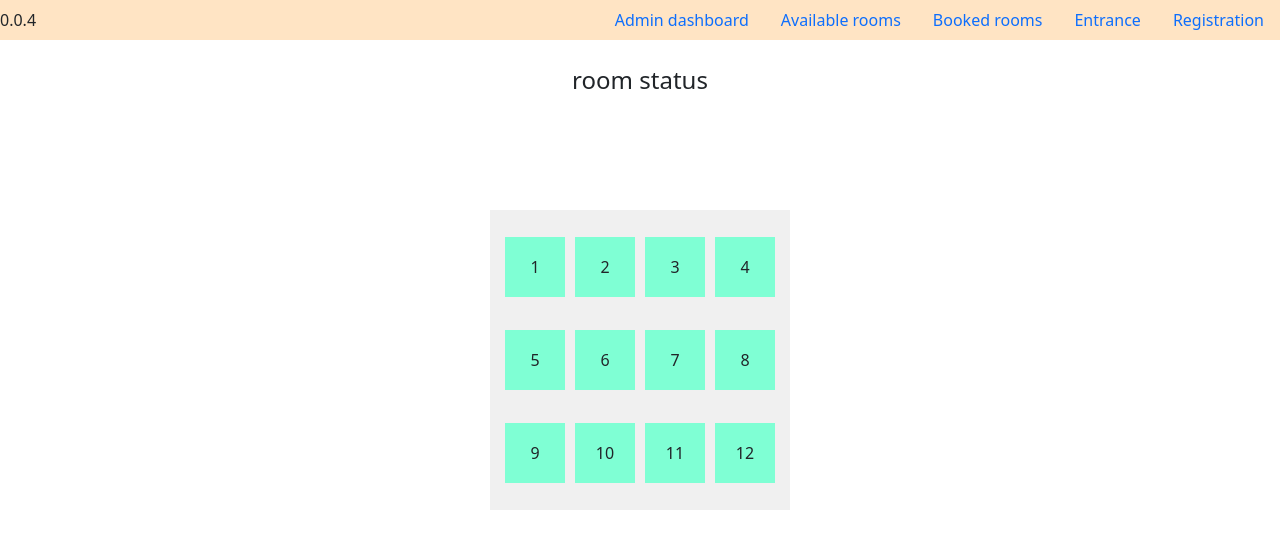
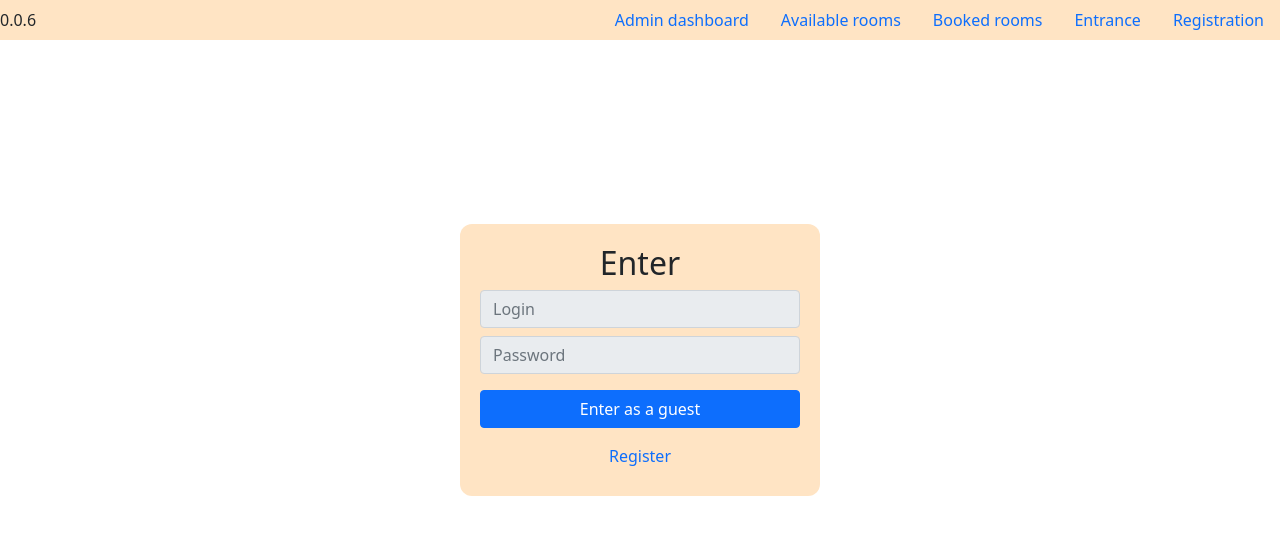
Before and after one commit to SVDotsenko/hotel-booking, a React (Create React App) app: page / in a window 1280 px wide. Before the commit this address led to /admin. Shown: the top 548 px of the page. Built offline with nearby package versions, Linux system fonts and the light colour scheme.

Commit message:
0.0.6 entrance form is first to enter into application the spinner was added

```diff
--- a/package.json
+++ b/package.json
@@ -1,6 +1,6 @@
 {
   "name": "hotel-booking",
-  "version": "0.0.4",
+  "version": "0.0.6",
   "private": true,
   "dependencies": {
     "@testing-library/jest-dom": "^5.16.5",
--- a/src/app/App.js
+++ b/src/app/App.js
@@ -1,6 +1,6 @@
 import React from "react";
 import NavBar from "./components/navbar/navBar";
-import {Redirect, Route, Switch} from "react-router-dom";
+import {Route, Switch} from "react-router-dom";
 import Entrance from "./components/login/entrance";
 import Registration from "./components/login/registration";
 import Rooms from "./components/routs/rooms";
@@ -10,11 +10,10 @@ function App() {
     return <>
         <NavBar/>
         <Switch>
-            <Redirect exact from="/" to="/admin"/>
             <Route path="/admin" component={Admin}/>
-            <Route path="/entrance" component={Entrance}/>
             <Route path="/registration" component={Registration}/>
             <Route path="/rooms/:book/:roomID?" component={Rooms}/>
+            <Route path="/" component={Entrance}/>
         </Switch>
     </>;
 
--- a/src/app/api/fake.api/room.api.js
+++ b/src/app/api/fake.api/room.api.js
@@ -89,16 +89,14 @@ if (!localStorage.getItem("rooms")) {
     localStorage.setItem("rooms", JSON.stringify(rooms));
 }
 
-const fetchAll = () =>
-    new Promise((resolve) => {
-        window.setTimeout(function () {
+const fetchAll = () => new Promise(resolve => {
+    setTimeout(function () {
         resolve(JSON.parse(localStorage.getItem("rooms")));
     }, 1000);
 });
 
-const getById = id =>
-    new Promise(resolve => {
-        window.setTimeout(function () {
+const getById = id => new Promise(resolve => {
+    setTimeout(function () {
         resolve(JSON.parse(localStorage.getItem("rooms")).find(room => room.roomNumber == id));
     }, 500);
 });
@@ -112,11 +110,13 @@ const update = (id, data) => new Promise(resolve => {
 });
 
 const bookRoom = roomID => new Promise(resolve => {
+    setTimeout(() => {
         const rooms = JSON.parse(localStorage.getItem("rooms"));
         const roomIndex = rooms.findIndex(room => room.roomNumber == roomID);
         rooms[roomIndex].booked = !rooms[roomIndex].booked;
         localStorage.setItem("rooms", JSON.stringify(rooms));
         resolve(rooms[roomIndex]);
+    }, 100);
 });
 
 export default {
--- a/src/app/components/admin/admin.css
+++ b/src/app/components/admin/admin.css
@@ -42,15 +42,6 @@
     background-color: aquamarine;
 }
 
-.caption {
-    display: flex;
-    justify-content: center;
-    align-items: center;
-    height: 80px;
+.pending {
+    background-color: grey;
 }
-
-.caption h1 {
-    margin: 0;
-    font-size: 24px;
-    text-align: center;
-}
--- a/src/app/components/admin/admin.jsx
+++ b/src/app/components/admin/admin.jsx
@@ -1,6 +1,7 @@
 import React, {useEffect, useState} from "react";
 import "./admin.css";
 import api from "../../api";
+import Spinner from "../spinner";
 
 const Admin = () => {
     const [rooms, setRooms] = useState();
@@ -18,27 +19,24 @@ const Admin = () => {
     }
 
     return rooms ? <>
-        <div className="caption">
-            <h1>room status</h1>
-        </div>
+        <h1 className="text-center mt-5">Rooms status</h1>
         <div className="container">
             <div className="inner-container"
                  data-toggle="tooltip"
                  title="click the room to change booking status">
                 {rooms?.map(room =>
-                    <div
-                        key={room._id}
-                        className={getRoomStyle(room)}
-                        data-toggle="tooltip"
-                        title={room.name}
-                        onClick={() => handleClick(room)}
+                    <div key={room._id}
+                         className={getRoomStyle(room)}
+                         data-toggle="tooltip"
+                         title={room.name}
+                         onClick={() => handleClick(room)}
                     >
                         {room.roomNumber}
                     </div>
                 )}
             </div>
         </div>
-    </> : <h1> Loading rooms...</h1>;
+    </> : <Spinner/>;
 }
 
 export default Admin;
--- a/src/app/components/dashboard/dashboard.jsx
+++ b/src/app/components/dashboard/dashboard.jsx
@@ -3,6 +3,7 @@ import "./dashboard.css"
 import Room from "../room/room";
 import api from "../../api";
 import {useParams} from "react-router-dom";
+import Spinner from "../spinner";
 
 const Dashboard = () => {
     const {book} = useParams();
@@ -23,7 +24,7 @@ const Dashboard = () => {
     }
 
     return rooms ? <>
-        <h2 className="mt-1">{getPageTitle()} </h2>
+        <h2 className="text-center mt-1">{getPageTitle()} </h2>
         <div className="dashboard">
             <div className="rooms-container mt-1">
                 {rooms?.map(room =>
@@ -35,7 +36,7 @@ const Dashboard = () => {
                 )}
             </div>
         </div>
-    </> : <h1>loading...</h1>;
+    </> : <Spinner/>;
 }
 
 export default Dashboard;
--- a/src/app/components/login/entrance.jsx
+++ b/src/app/components/login/entrance.jsx
@@ -1,28 +1,39 @@
 import React from "react";
-import {Link} from "react-router-dom";
+import {Link, useHistory} from "react-router-dom";
 import "./login.css"
 
 const Entrance = () => {
-    return <>
-        <div className="page">
+
+    const history = useHistory();
+    const handleEnter = () => {
+        history.push(`/admin`);
+    }
+
+    return <div className="page">
         <div className="login">
             <h2 className="text-center">Enter</h2>
             <div className="col">
                 <div className="col">
-                        <input type="text" className="form-control" placeholder="Login" aria-label="First name"></input>
+                    <input type="text" className="form-control" placeholder="Login" aria-label="First name" disabled>
+                    </input>
                 </div>
                 <div className="col mt-2">
-                        <input type="text" className="form-control" placeholder="Password"
-                               aria-label="Last name"></input>
+                    <input type="text" className="form-control" placeholder="Password" aria-label="Last name" disabled>
+                    </input>
                 </div>
             </div>
 
-                <button type="submit" className="btn btn-primary w-100 mt-3">Enter</button>
+            <button
+                type="submit"
+                className="btn btn-primary w-100 mt-3"
+                onClick={handleEnter}
+            >
+                Enter as a guest
+            </button>
 
             <Link to="/registration" className="nav-link text-center mt-2">Register</Link>
         </div>
-        </div>
-    </>;
+    </div>;
 }
 
 export default Entrance;
--- a/src/app/components/login/registration.jsx
+++ b/src/app/components/login/registration.jsx
@@ -8,15 +8,18 @@ const Registration = () => {
                 <h2 className="text-center">Registration</h2>
                 <div className="col">
                     <div className="col">
-                        <input type="text" className="form-control" placeholder="login" aria-label="First name"></input>
+                        <input type="text" className="form-control" placeholder="login" aria-label="First name"
+                               disabled>
+                        </input>
                     </div>
                     <div className="col mt-2">
-                        <input type="text" className="form-control" placeholder="password"
-                               aria-label="Last name"></input>
+                        <input type="text" className="form-control" placeholder="password" aria-label="Last name"
+                               disabled>
+                        </input>
                     </div>
                 </div>
 
-                <button type="submit" className="btn btn-primary w-100 mt-3">Registration</button>
+                <button type="submit" className="btn btn-primary w-100 mt-3" disabled>Registration</button>
 
 
             </div>
--- a/src/app/components/navbar/navBar.jsx
+++ b/src/app/components/navbar/navBar.jsx
@@ -20,7 +20,7 @@ const NavBar = () => {
                     <Link to="/rooms/booked" className="nav-link">Booked rooms</Link>
                 </li>
                 <li className="nav-item">
-                    <Link to="/entrance" className="nav-link">Entrance</Link>
+                    <Link to="/" className="nav-link">Entrance</Link>
                 </li>
                 <li className="nav-item">
                     <Link to="/registration" className="nav-link">Registration</Link>
--- /dev/null
+++ b/src/app/components/spinner.js
@@ -0,0 +1,11 @@
+import React from "react";
+
+const Spinner = () => {
+    return <div className="d-flex justify-content-center align-items-center vh-100">
+        <div className="spinner-border" role="status">
+            <span className="visually-hidden">Loading...</span>
+        </div>
+    </div>;
+}
+
+export default Spinner;
```
Lines whose indentation alone changed are shown as unchanged.
